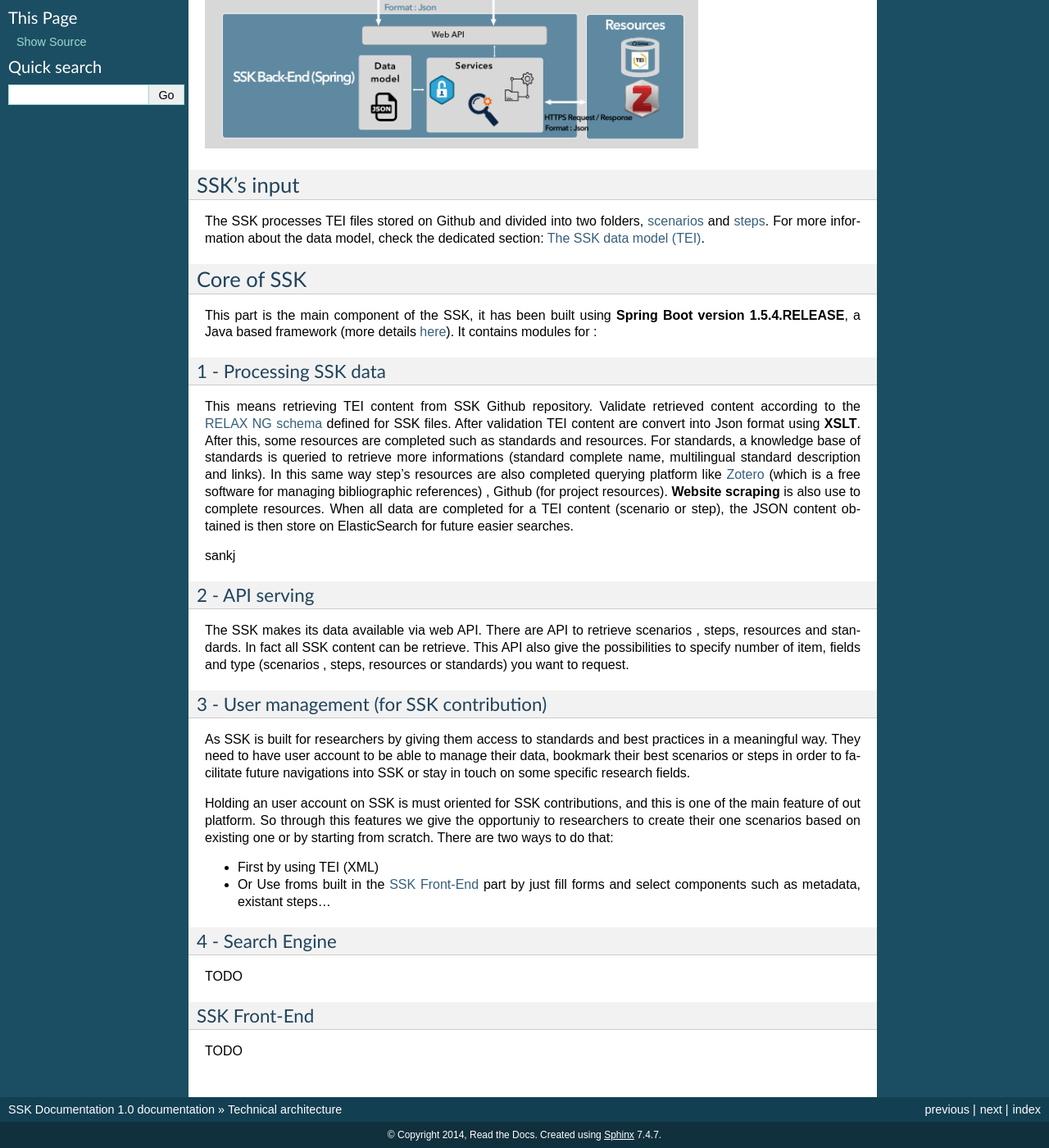
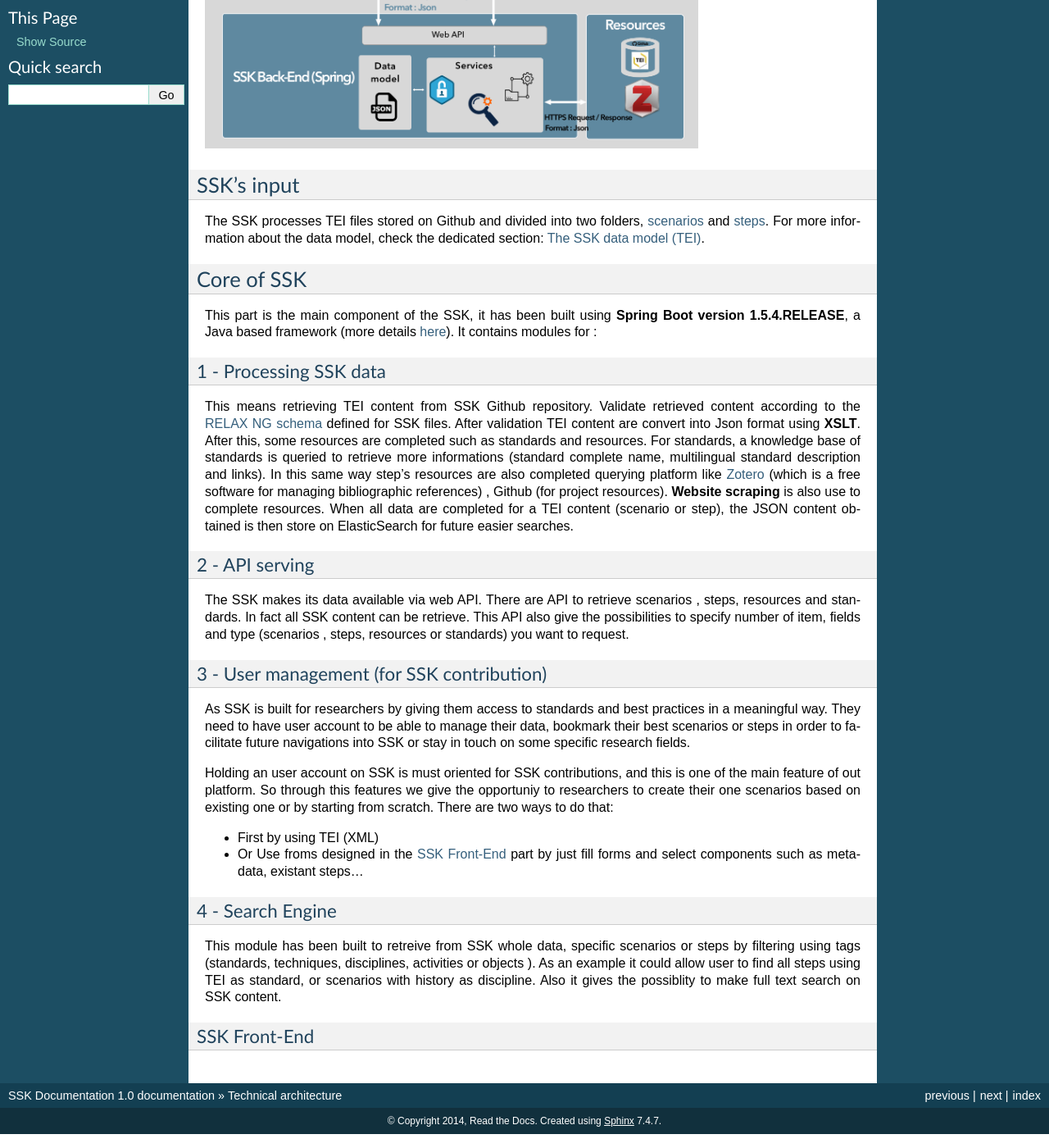
Before and after one commit to ParthenosWP4/SSK, a Sphinx documentation site: the page built from doc/3_deploy.rst, in a window 1280 px wide and 1400 px high, scrolled down 373 px. Shown: the whole window at 82% size. Built offline with Sphinx 7.4.7, drawn with Linux system fonts in a browser that asks for light colours.

Commit message:
Merge branch 'master' of https://github.com/ParthenosWP4/SSK

```diff
--- a/doc/3_deploy.rst
+++ b/doc/3_deploy.rst
@@ -31,7 +31,7 @@ This part is the main component of the SSK, it has been built using
 It contains modules for :
 
 1 - Processing SSK data
-^^^^^^^^^^^^^^^^^^^^^^
+^^^^^^^^^^^^^^^^^^^^^^^
 
 This means retrieving TEI content from SSK Github repository. Validate
 retrieved content according to the `RELAX NG schema <https://github.com/ParthenosWP4/SSK/blob/master/spec/TEI_SSK_ODD.rng>`__ defined for SSK
@@ -46,7 +46,6 @@ resources). **Website scraping** is also use to complete resources.
 When all data are completed for a TEI content (scenario or step), the
 JSON content obtained is then store on ElasticSearch for future easier searches.
 
-sankj
 
 2 - API serving
 ^^^^^^^^^^^^^^
@@ -65,12 +64,12 @@ As SSK is built for researchers by giving them access to standards and best prac
 Holding an user account on SSK is must oriented for SSK contributions, and this is one of  the main feature of out platform. So through this features we give the opportuniy to researchers to create their one scenarios based on existing one or by starting from scratch. There are two  ways to do that:
 
 - First by using TEI (XML)
-- Or Use froms built in the :ref:`sskFrontEnd` part by just fill forms and select components such as metadata, existant steps...
+- Or Use froms designed in the :ref:`sskFrontEnd` part by just fill forms and select components such as metadata, existant steps...
 
 4 - Search Engine
-^^^^^^^^^^^^^
+^^^^^^^^^^^^^^^^^
+This module has been built to retreive from SSK whole data,  specific scenarios or steps by filtering using tags (standards, techniques, disciplines, activities  or objects ). As an example it could  allow user to  find all steps using TEI as standard, or scenarios with history as discipline.  Also it gives the possiblity to make full text search on SSK content.
 
-TODO
 
 
 .. _sskFrontEnd:
@@ -78,7 +77,7 @@ TODO
 SSK Front-End
 ^^^^^^^^^^^^^
 
-TODO
+
 
 .. |image0| image:: img/techArch.png
    :width: 6.27083in
```
